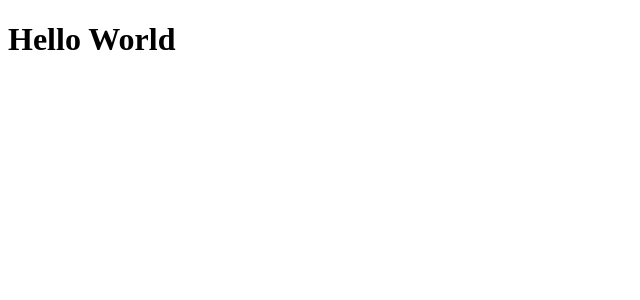
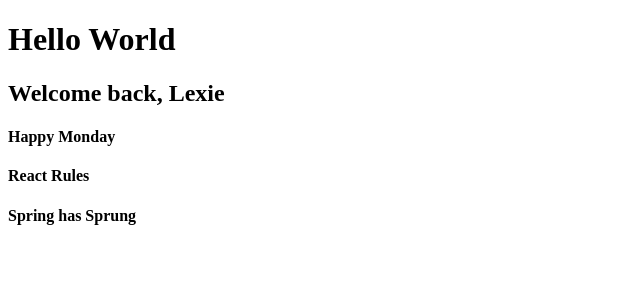
Before and after one commit to lyoung0819/wk9_react_typescript, a React (Vite) app: page / in a window 1280 px wide. Shown: the top 300 px of the page, without its empty margins (0-640 px from the left). Built offline with nearby package versions, Linux system fonts and the light colour scheme; the HTML template or start-up script is replaced by a standard one.

Commit message:
function to return an html element

```diff
--- a/src/App.tsx
+++ b/src/App.tsx
@@ -1,3 +1,23 @@
+
 export default function App(){
-  return <h1>Hello World</h1>
+  // return React.createElement('div', {}, 'Hello World') // (element, props, element children(can be another createElement)) // would require import Reach from 'react';
+  // return <h1>Hello World!!!!!</h1> // this html-looking text is actually JSX (or TSX since we're using typescript). It is creating a React element
+
+  // within the TSX/JSX, we can hard code out of it to normal TS/JS by using {}
+  const firstName: string = 'Lexie';
+  const lastName: string = 'Young';
+  const isLoggedIn: boolean = false;
+  const posts: {id:number, title:string}[] = [
+    {id: 1, title: 'Happy Monday'},
+    {id: 2, title: 'React Rules'},
+    {id: 3, title: 'Spring has Sprung'}
+  ]
+
+  return (
+    <div>
+        <h1>Hello World</h1>
+        <h2>{!isLoggedIn ? `Welcome back, ${firstName}` : 'Please Log In or Sign Up'}</h2>
+        {posts.map( p => <h4>{p.title}</h4> )}
+    </div>
+  )
 }
```
